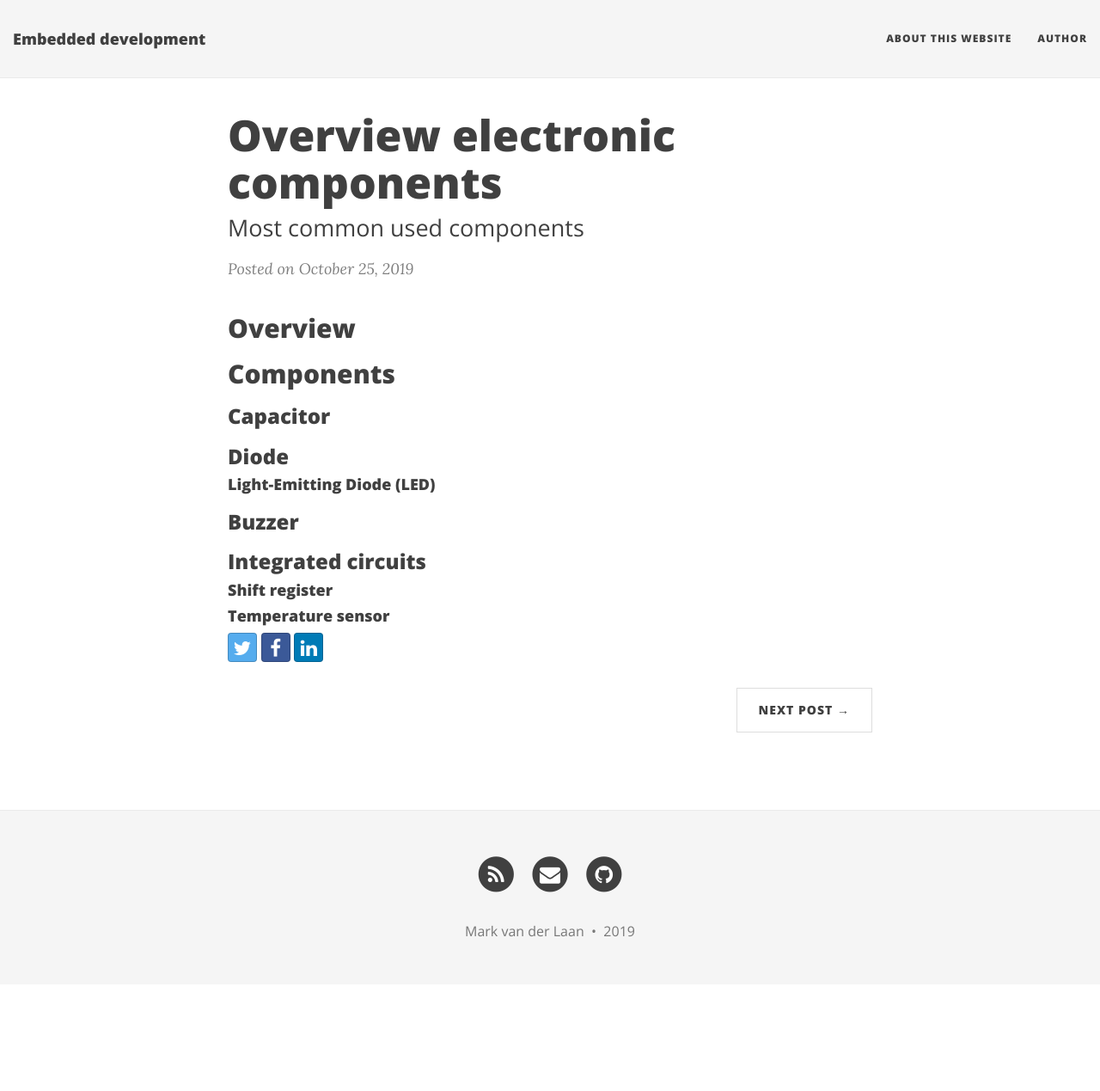
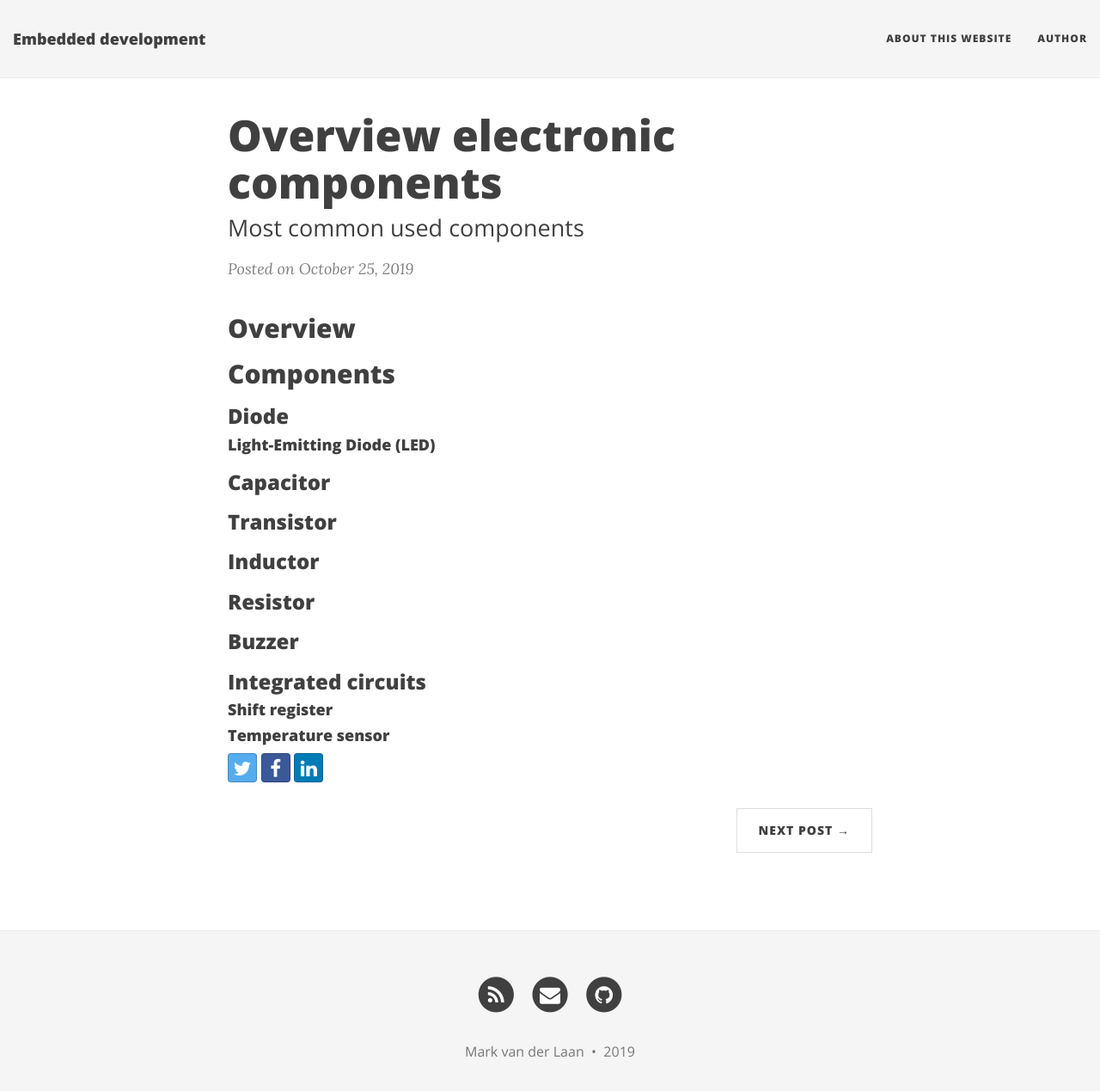
Before and after one commit to markvdlaan93/markvdlaan93.github.io, a Jekyll site: the page built from _posts/2019-10-25-electronic-components.md, in a window 1280 px wide and 1285 px high. Shown: the top 1269 px of the window at 86% size. Built offline with Jekyll 4.4.1, drawn with Linux system fonts in a browser that asks for light colours; nearby versions of some CDN libraries; comment, search, counter and statistics services are not loaded.

Commit message:
Add components

```diff
--- a/_posts/2019-10-25-electronic-components.md
+++ b/_posts/2019-10-25-electronic-components.md
@@ -9,11 +9,17 @@ image:
 
 ## Components
 
-### Capacitor
-
 ### Diode
 
 #### Light-Emitting Diode (LED)
+
+### Capacitor
+
+### Transistor
+
+### Inductor
+
+### Resistor
 
 ### Buzzer
 
```
